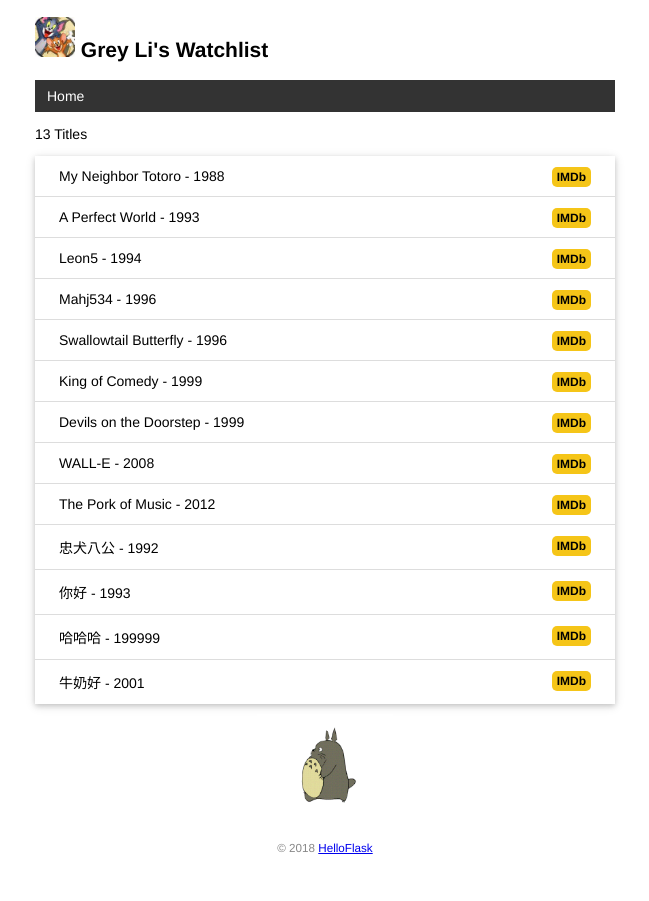
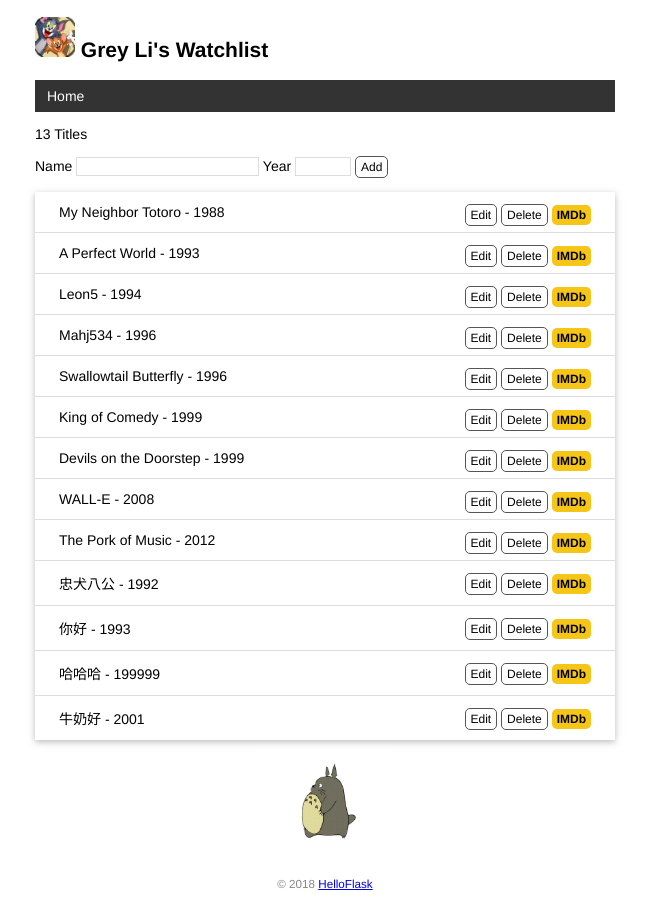
Before and after one commit to chenchengshuai/watchlist, a Flask app: page / in a window 1280 px wide. Shown: the whole page, without its empty margins (315-964 px from the left). Before the commit the page ends 854 px from the top, so only its background shows below. Run offline with Flask 2, Linux system fonts and the light colour scheme; data comes from the database, SQL or seed files in the repository; both versions use the stored data as it was after the commit.

Commit message:
Create, edit and delete item by form.

```diff
--- a/app.py
+++ b/app.py
@@ -9,6 +9,7 @@ import sys
 
 from flask import Flask,render_template
 from flask import escape, url_for
+from flask import request, redirect, flash
 from flask_sqlalchemy import SQLAlchemy
 import click
 
@@ -20,6 +21,7 @@ else:
 
 
 app = Flask(__name__)
+app.config['SECRET_KEY'] = os.getenv('SECRET_KEY', 'dev')
 app.config["SQLALCHEMY_DATABASE_URI"] = prefix + os.path.join(app.root_path, "data.db")
 app.config["SQLALCHEMY_TRACK_MODIFICATIONS"] = False # 关闭对模型修改的监控
 
@@ -46,10 +48,54 @@ def test_url_for():
 
     return "Test page"
 
-@app.route("/")
+@app.route("/", methods=["GET", "POST"])
 def index():
+    if request.method == "POST":
+        title = request.form.get("title")
+        year = request.form.get("year")
+
+        if not title or not year or len(title)>60 or len(year)>4:
+            flash("Invalid input")
+            return redirect(url_for("index"))
+
+        movie = Movie(title=title, year=year)
+        db.session.add(movie)
+        db.session.commit()
+        flash("Item created.")
+        return redirect(url_for("index"))
+
     movies = Movie.query.all()
     return render_template("index.html", movies=movies)
+
+@app.route("/movie/edit/<int:movie_id>", methods=["GET", "POST"])
+def edit(movie_id):
+    movie = Movie.query.get_or_404(movie_id)
+
+    if request.method == "POST":
+        title = request.form.get("title")
+        year = request.form.get("year")
+
+        if not title or not year or len(title)>60 or len(year)>4:
+            flash("Invalid input.")
+            return redirect(url_for("edit", movie_id=movie_id))
+
+        movie.title = title
+        movie.year = year
+        db.session.commit()
+        flash("Item updated.")
+        return redirect(url_for("index"))
+
+    return render_template("edit.html", movie=movie)
+
+
+@app.route("/movies/delete/<int:movie_id>", methods=["POST"])
+def delete(movie_id):
+    movie = Movie.query.get_or_404(movie_id)
+    db.session.delete(movie)
+    db.session.commit()
+    flash("Item changed.")
+    return redirect(url_for("index"))
+
 
 
 # 表名时user，自动生成，小写处理
--- a/static/style.css
+++ b/static/style.css
@@ -84,3 +84,49 @@ nav li a:hover {
     border-radius: 5px;
     padding: 3px 5px;
 }
+
+/* 覆盖某些浏览器对 input 元素定义的字体 */
+input[type=submit] {
+    font-family: inherit;
+}
+
+input[type=text] {
+    border: 1px solid #ddd;
+}
+
+input[name=year] {
+    width: 50px;
+}
+
+.btn {
+    font-size: 12px;
+    padding: 3px 5px;
+    text-decoration: none;
+    cursor: pointer;
+    background-color: white;
+    color: black;
+    border: 1px solid #555555;
+    border-radius: 5px;
+}
+
+.btn:hover {
+    text-decoration: none;
+    background-color: black;
+    color: white;
+    border: 1px solid black;
+}
+
+.alert {
+    position: relative;
+    padding: 7px;
+    margin: 7px 0;
+    border: 1px solid transparent;
+    color: #004085;
+    background-color: #cce5ff;
+    border-color: #b8daff;
+    border-radius: 5px;
+}
+
+.inline-form {
+    display: inline;
+}
--- a/templates/base.html
+++ b/templates/base.html
@@ -10,6 +10,9 @@
     {% endblock %}
 </head>
 <body>
+    {% for message in get_flashed_messages() %}
+        <div class="alert">{{ message }}</div>
+    {% endfor %}
     <h2>
         <img alt="Avatar" class="avatar" src="{{ url_for('static', filename='images/avatar.jpeg') }}">
         {{ user.name }}'s Watchlist
--- a/templates/index.html
+++ b/templates/index.html
@@ -2,10 +2,19 @@
 
 {% block content %}
 <p>{{ movies|length }} Titles</p>
+<form method="post">
+    Name <input type="text" name="title" autocomplete="off" required>
+    Year <input type="text" name="year" autocomplete="off" required>
+    <input class="btn" type="submit" name="submit" value="Add">
+</form>
 <ul class="movie-list">
     {% for movie in movies %}
     <li>{{ movie.title }} - {{ movie.year }}
         <span class="float-right">
+            <a class="btn" href="{{ url_for('edit', movie_id=movie.id) }}">Edit</a>
+            <form class="inline-form" method="post" action="{{ url_for('delete', movie_id=movie.id) }}">
+                <input class="btn" type="submit" name="delete" value="Delete" onclick="return confirm('Are you sure?')">
+            </form>
             <a class="imdb" href="https://search.douban.com/movie/subject_search?search_text={{ movie.title }}" target="_blank" title="Find this movie on IMDb">IMDb</a>
         </span>
     </li>
```
Also changed, not shown: templates/edit.html (added, +10 -0 lines), data.db.
